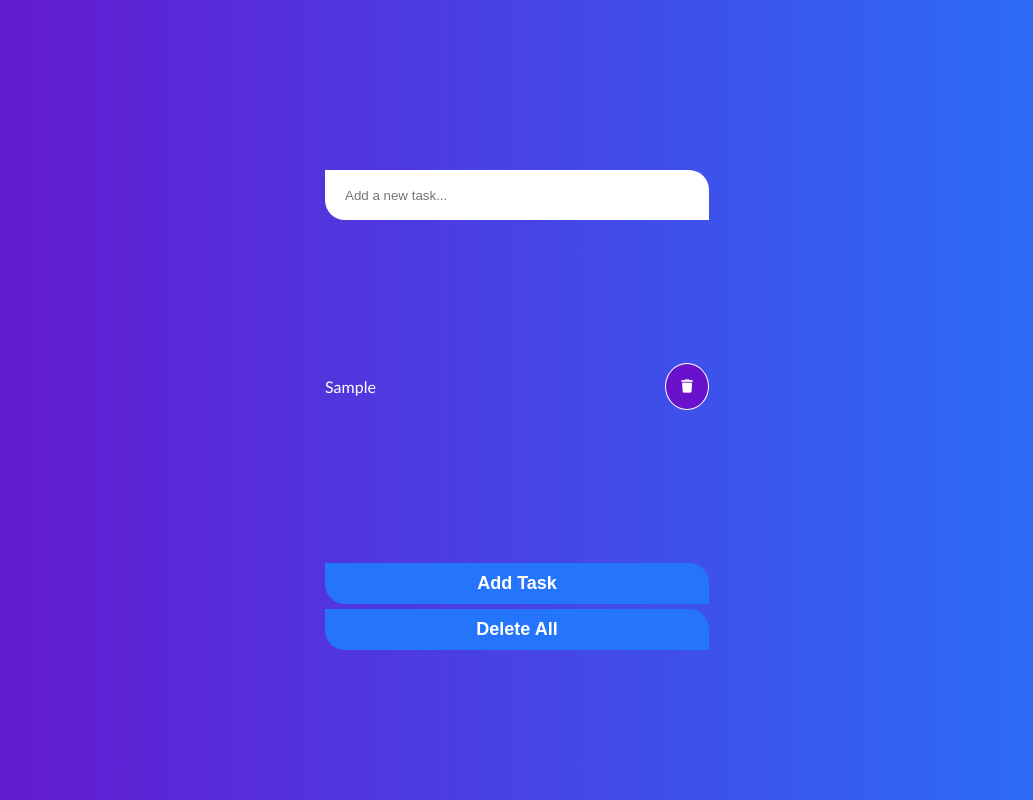
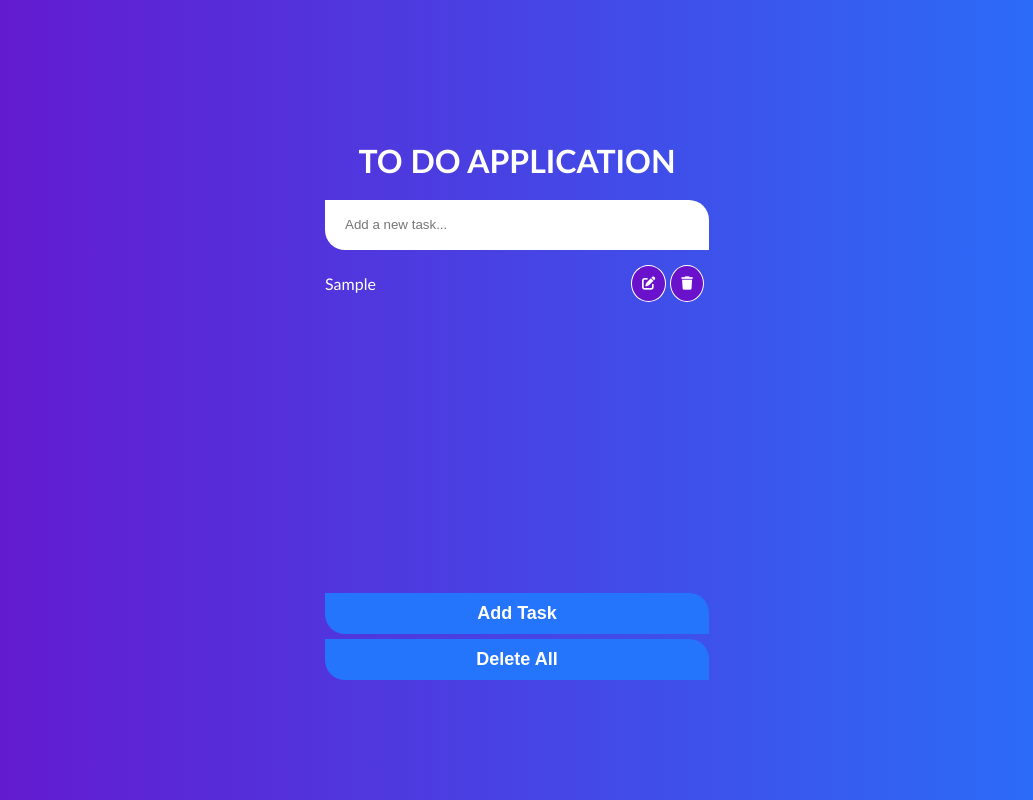
Before and after one commit to huma515/To-Do-Application, a plain HTML site: page index.html in a window 1280 px wide. Both pictures are taken after typing "Sample" into the empty fields and a click on the button "Add Task". Shown: the whole page, without its empty margins (123-1156 px from the left). Drawn offline with Linux system fonts and the light colour scheme; some packages are replaced by stand-ins of ours; a script that the page names is missing.

Commit message:
to do completed

```diff
--- a/index.html
+++ b/index.html
@@ -8,13 +8,13 @@
     <link rel="stylesheet" href="https://cdnjs.cloudflare.com/ajax/libs/font-awesome/6.6.0/css/all.min.css">
 
 <link href="https://cdn.jsdelivr.net/npm/sweetalert2@11/dist/sweetalert2.min.css" rel="stylesheet">
+    <link rel="stylesheet" href="style.css">
 
 
 
-    <link rel="stylesheet" href="style.css">
 </head>
 <body>
-
+    <h1 style="color: white; padding-top: 20px;">TO DO APPLICATION</h1>
     <div class="container">
         <input type="text" name="text" id="userInp" placeholder="Add a new task...">
         <ul id="userList"></ul>
--- a/script.js
+++ b/script.js
@@ -13,7 +13,11 @@ btn.addEventListener("click" , function(){
     }
 
 
-   ul.innerHTML+= `<li>${ userInp.value} <button class="btun" onclick="dlt(this)"><i class="fa-solid fa-trash"></i></button></li>`
+   ul.innerHTML+= `<li>${ userInp.value} <div class="action">
+   <button class="edit"  onclick="editText(this)"><i class="fa-solid fa-pen-to-square"></i></button>
+   <button class="btun" onclick="dlt(this)"><i class="fa-solid fa-trash"></i></button>
+   </div>
+    </li>`
    ul.className= "todos"
 
 
@@ -30,21 +34,44 @@ Swal.fire({
 
 
  }
-
-
-
-
-
-
 userInp.value=""
 })
+
+//dlt function
 function dlt(btun){
-btun.parentElement.remove()
+btun.parentElement.parentElement.remove()
  }
 
+ //dlt all function
  function dltAll(){
 
 ul.remove()
 
 
  }
+
+ //edit function
+
+
+function editText(editBtn) {
+  let li = editBtn.parentElement.parentElement;
+  let taskText = li.firstChild.textContent.trim();
+
+  userInp.value = taskText;
+
+  editBtn.innerHTML = "<i class='fa-solid fa-floppy-disk'></i>";
+
+  editBtn.onclick = function () {
+    li.firstChild.textContent = userInp.value + " ";
+    userInp.value = "";
+
+    editBtn.innerHTML = "<i class='fa-solid fa-pen-to-square'></i>";
+    editBtn.setAttribute("onclick", "editText(this)");
+  };
+}
+
+document.addEventListener("keypress", function (e) {
+  if (e.key === "Enter") {
+    btn.click();
+  }
+});
--- a/style.css
+++ b/style.css
@@ -24,6 +24,24 @@ body {
     justify-content: space-between;
 
 
+}
+#userList {
+    flex: 1;
+    margin: 15px 0;
+    overflow-y: auto;
+    padding-right: 5px;
+}
+
+/* scroll bar style */
+#userList::-webkit-scrollbar {
+    width: 6px;
+}
+#userList::-webkit-scrollbar-thumb {
+    background: #6a11cb;
+    border-radius: 10px;
+}
+#userList::-webkit-scrollbar-track {
+    background: transparent;
 }
 
 #userInp {
@@ -61,7 +79,7 @@ body {
 .todos li {
 
     display: flex;
-    justify-content: space-between;
+    justify-content: space-evenly;
     /* text left, button right */
     align-items: center;
     margin-bottom: 10px;
@@ -71,13 +89,18 @@ body {
 
 }
 
+.todos li button{
+
+align-self: self-end;
+
+}
 .btun {
 
     color: white;
     background: #6a11cb;
     outline: none;
     border: 1px solid white;
-    padding: 15px;
+    padding: 10px;
     border-radius: 50%;
 }
 .btns{
@@ -87,6 +110,33 @@ body {
     flex-direction: column;
     gap: 5px;
 }
+
+.edit{
+
+    color: white;
+    background: #6a11cb;
+    outline: none;
+    border: 1px solid white;
+    padding: 10px;
+    border-radius: 50%;
+
+
+}
+
+.todos li {
+    display: flex;
+    justify-content: space-between;  /* text left, buttons right */
+    align-items: center;             /* vertically center */
+    margin-bottom: 10px;
+    color: white;
+    font-size: 16px;
+}
+
+.todos li .actions {
+    display: flex;
+    gap: 10px; /* edit aur delete ke beech thoda gap */
+}
+
 @media (max-width: 600px) {
     body {
         font-size: 14px;
```
